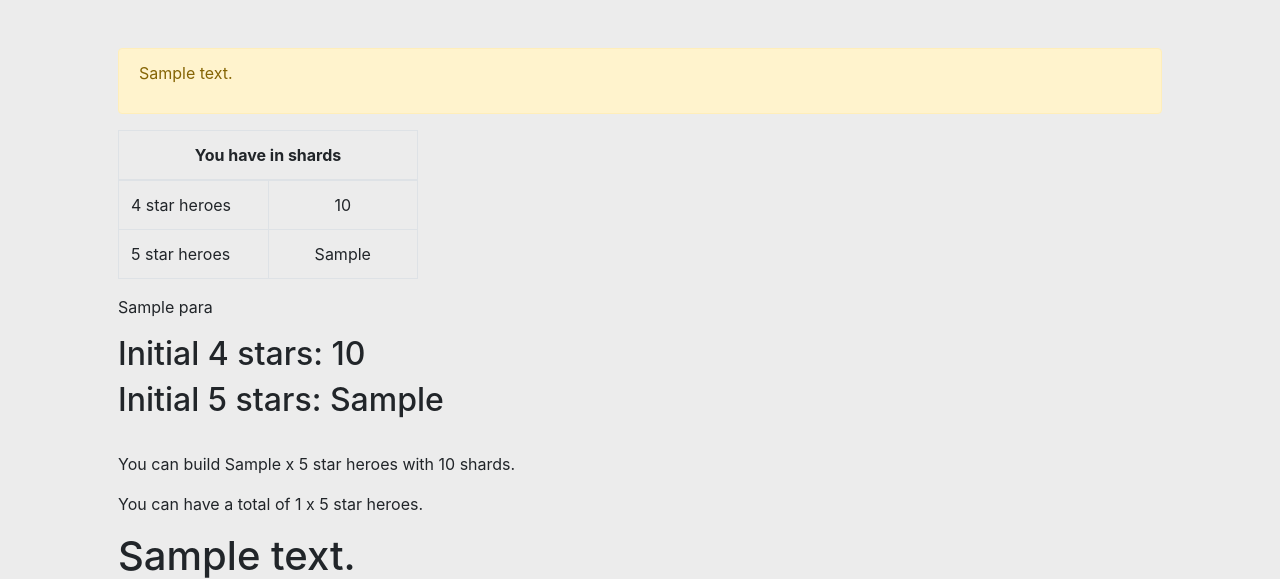
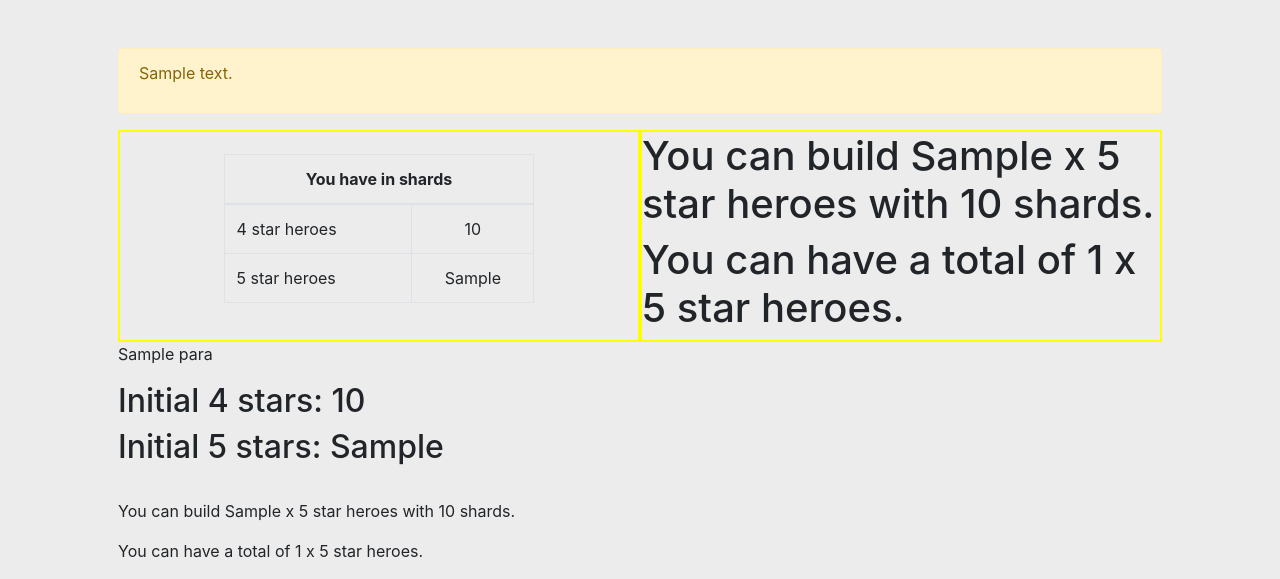
Before and after one commit to rmpbastos/idle_heroes_fodder_app, a Flask app: template templates/results.html in a window 1280 px wide. Shown: the part 66-645 px from the top of the page. Run offline with Flask 2, Linux system fonts and the light colour scheme; the template is opened without the code that fills it: most values are stand-ins (such as "Sample title", 1, 10 or a date in 2020); some libraries are stand-ins or nearby versions.

Commit message:
results.html second table, css flex-container

```diff
--- a/static/main.css
+++ b/static/main.css
@@ -7,12 +7,26 @@ body {
     background-color: #ECECEC;
 }
 
-table.a {
-    table-layout: fixed;
-    width: 300px;
-}
-
 th,td.center {
     text-align: center;
     vertical-align: middle;
 }
+
+table.a {
+    width: 60%;
+}
+
+.flex-container {
+    display: flex;
+}
+
+.flex-child {
+    flex: 1;
+    border: 2px solid yellow;
+}
+
+.flex-child.left {
+    display: flex;
+    justify-content: center;
+    align-items: center;
+}
--- a/templates/results.html
+++ b/templates/results.html
@@ -9,8 +9,10 @@
     <p>{{ message_warning }}</p>
 </div>
 
-<div>
+
 {% if initial_4star and initial_5star %}
+    <div class="flex-container">
+        <div class="flex-child left">
             <table class="a table table-bordered">
                 <thead>
                     <tr>
@@ -28,8 +30,13 @@
                     </tr>
                 </tbody>
             </table>
+        </div>
+        <div class="flex-child">
+            <h1>You can build {{ parcial_available }} x 5 star heroes with {{ initial_4star }} shards.</h1>
+            <h1>You can have a total of {{ total_available }} x 5 star heroes.</h1>
+        </div>
+    </div>
 {% endif %}
-</div>
 
 
 
```
Lines whose indentation alone changed are shown as unchanged.
